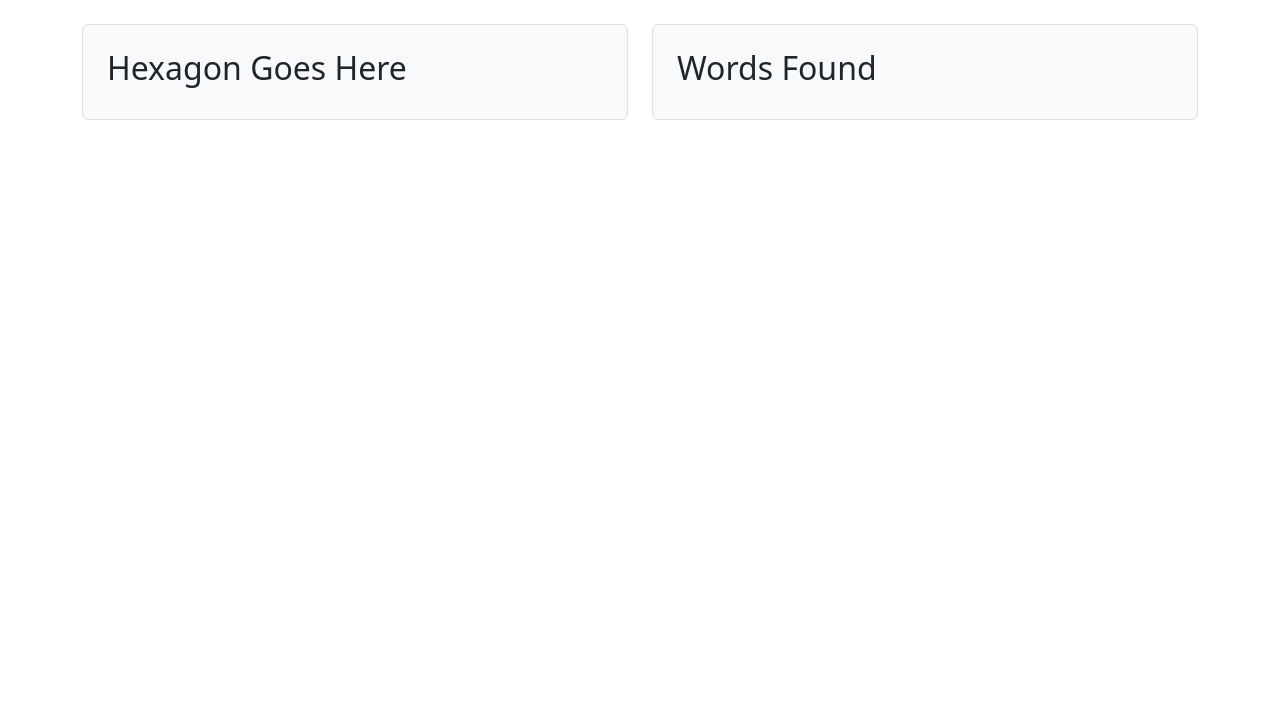
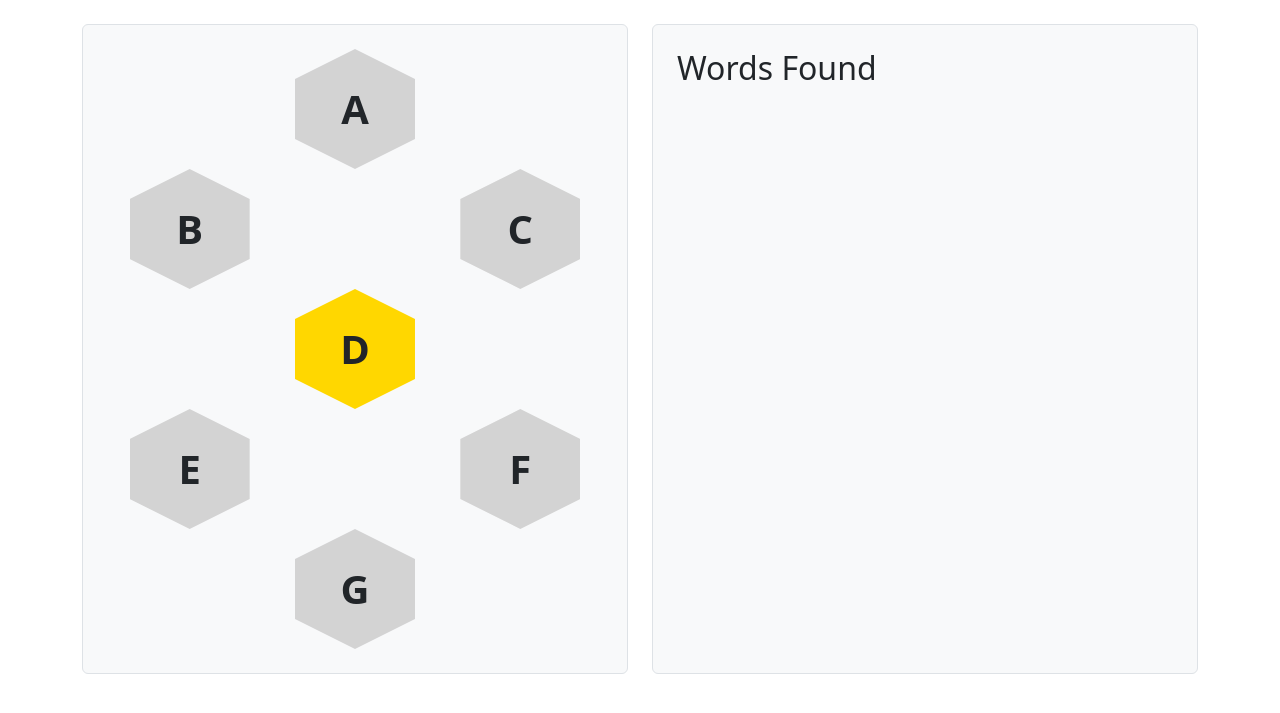
Before and after one commit to ben-hockley/js_games, a FastAPI app: page /play/spelling-bee in a window 1280 px wide. Shown: the top 713 px of the page. Run offline with FastAPI, Linux system fonts and the light colour scheme.

Commit message:
honeycomb layout for spelling bee grid

```diff
--- /dev/null
+++ b/static/css/spelling_bee.css
@@ -0,0 +1,43 @@
+.hexagon-outer {
+    width: 120px;
+    aspect-ratio: 1 / 1;
+    background: lightgray;
+    position: relative;
+    margin: auto;
+    clip-path: polygon(
+        50% 0%,
+        100% 25%,
+        100% 75%,
+        50% 100%,
+        0% 75%,
+        0% 25%
+    );
+    display: flex;                /* Center content horizontally and vertically */
+    align-items: center;
+    justify-content: center;
+    font-size: 2.5rem;            /* Large text */
+    font-weight: bold;
+    text-align: center;
+}
+
+.hexagon-center {
+    width: 120px;
+    aspect-ratio: 1 / 1;
+    background: gold;
+    position: relative;
+    margin: auto;
+    clip-path: polygon(
+        50% 0%,
+        100% 25%,
+        100% 75%,
+        50% 100%,
+        0% 75%,
+        0% 25%
+    );
+    display: flex;                /* Center content horizontally and vertically */
+    align-items: center;
+    justify-content: center;
+    font-size: 2.5rem;            /* Large text */
+    font-weight: bold;
+    text-align: center;
+}
--- a/templates/base.html
+++ b/templates/base.html
@@ -6,6 +6,7 @@
 
     <!-- Bootstrap CSS -->
     <link href="https://cdn.jsdelivr.net/npm/bootstrap@5.3.3/dist/css/bootstrap.min.css" rel="stylesheet">
+    {% block styles %}{% endblock %}
 </head>
 <body>
     {% block content %}{% endblock %}
--- a/templates/play/spelling_bee.html
+++ b/templates/play/spelling_bee.html
@@ -1,14 +1,59 @@
 {% extends "base.html" %}
 
 {% block title %}Spelling Bee{% endblock %}
+
+{% block styles %}
+  <link rel="stylesheet" href="/static/css/spelling_bee.css">
+{% endblock %}
 
 {% block content %}
 <div class="container my-4">
   <div class="row">
     <div class="col-12 col-lg-6 mb-4">
       <div class="p-4 border rounded h-100 bg-light">
-        <!-- Box Containing Hexagon to pick letters from -->
-        <h2>Hexagon Goes Here</h2>
+        <!-- 5x3 Bootstrap Grid (no borders) -->
+        <div class="container">
+          <div class="row">
+            <div class="col text-center"></div>
+            <div class="col text-center">
+                <div class="hexagon-outer">A</div>
+            </div>
+            <div class="col text-center"></div>
+          </div>
+          <div class="row">
+            <div class="col text-center">
+                <div class="hexagon-outer">B</div>
+            </div>
+            <div class="col text-center"></div>
+            <div class="col text-center">
+                <div class="hexagon-outer">C</div>
+            </div>
+          </div>
+          <div class="row">
+            <div class="col text-center"></div>
+            <div class="col text-center">
+                <div class="hexagon-center">D</div>
+            </div>
+            <div class="col text-center"></div>
+          </div>
+          <div class="row">
+            <div class="col text-center">
+                <div class="hexagon-outer">E</div>
+            </div>
+            <div class="col text-center"></div>
+            <div class="col text-center">
+                <div class="hexagon-outer">F</div>
+            </div>
+          </div>
+          <div class="row">
+            <div class="col text-center"></div>
+            <div class="col text-center">
+                <div class="hexagon-outer">G</div>
+            </div>
+            <div class="col text-center"></div>
+          </div>
+        </div>
+        <!-- End 5x3 Grid -->
       </div>
     </div>
     <div class="col-12 col-lg-6 mb-4">
```
